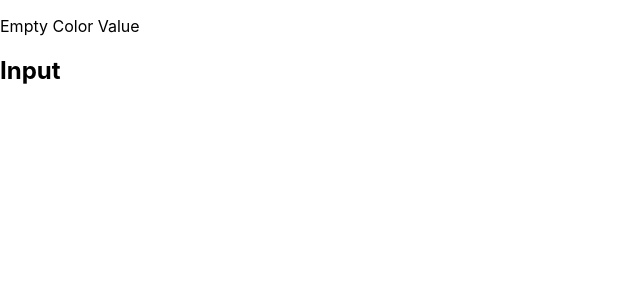
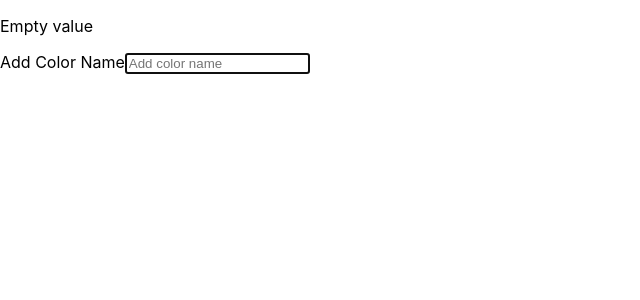
Before and after one commit to emrizki/color-name-detection, a React (Create React App) app: page / in a window 1280 px wide. Shown: the top 300 px of the page, without its empty margins (0-640 px from the left). Built offline with nearby package versions, Linux system fonts and the light colour scheme.

Commit message:
add functionality

```diff
--- a/src/App.js
+++ b/src/App.js
@@ -1,11 +1,13 @@
 import Square from './Square';
 import Input from './Input';
+import { useState } from 'react';
 
 function App() {
+  const [colorValue, setColorValue] = useState('');
   return (
     <div className="App">
-      <Square />
-      <Input />
+      <Square colorValue={colorValue} />
+      <Input colorValue={colorValue} setColorValue={setColorValue} />
     </div>
   );
 }
--- a/src/Input.js
+++ b/src/Input.js
@@ -1,8 +1,16 @@
-const Input = () => {
+const Input = ({ colorValue, setColorValue }) => {
   return (
-    <div>
-      <h2>Input</h2>
-    </div>
+    <form onSubmit={(e) => e.preventDefault()}>
+      <label>Add Color Name</label>
+      <input
+        autoFocus
+        type="text"
+        placeholder="Add color name"
+        required
+        value={colorValue}
+        onChange={(e) => setColorValue(e.target.value)}
+      />
+    </form>
   );
 };
 
```
